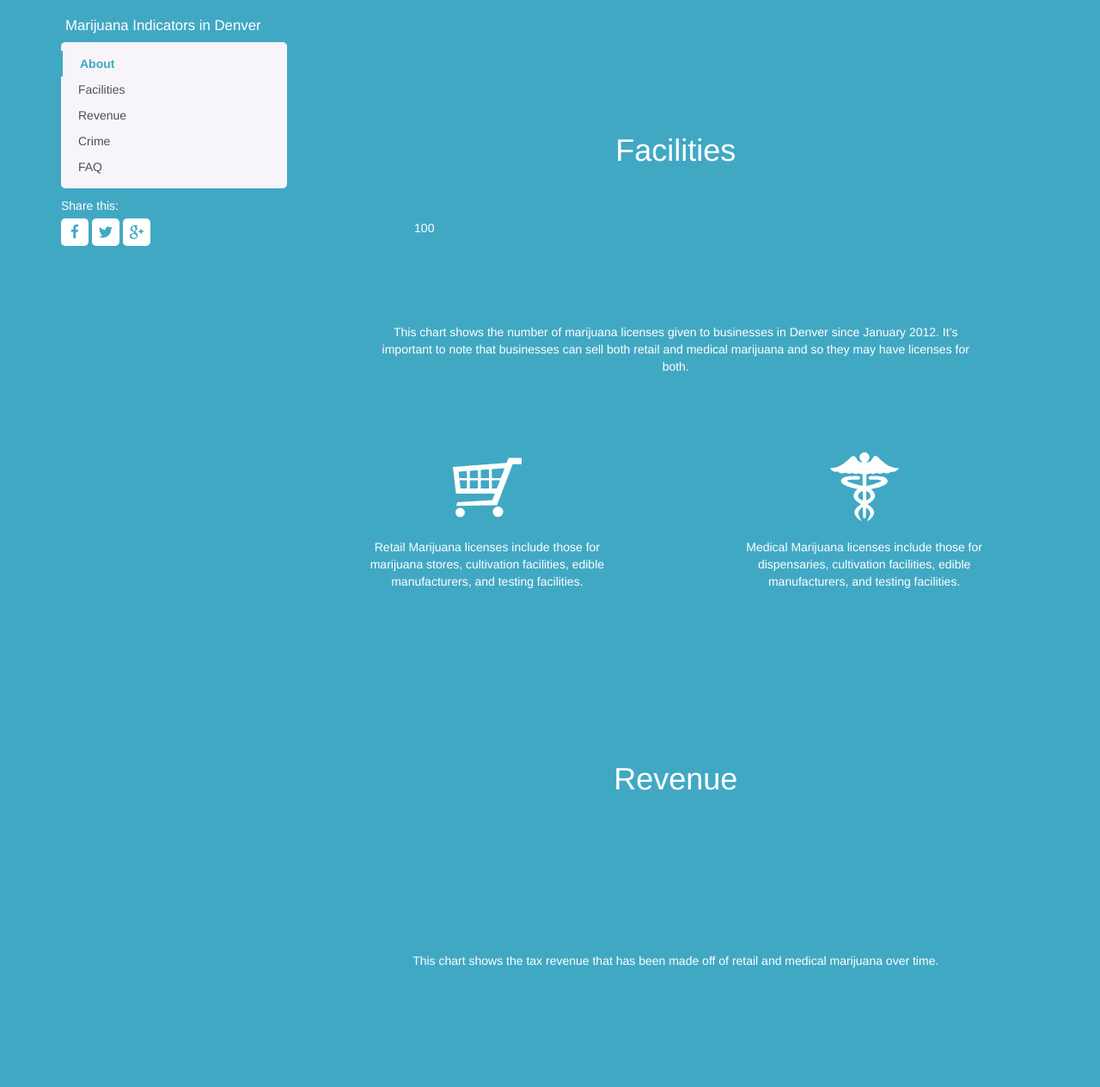
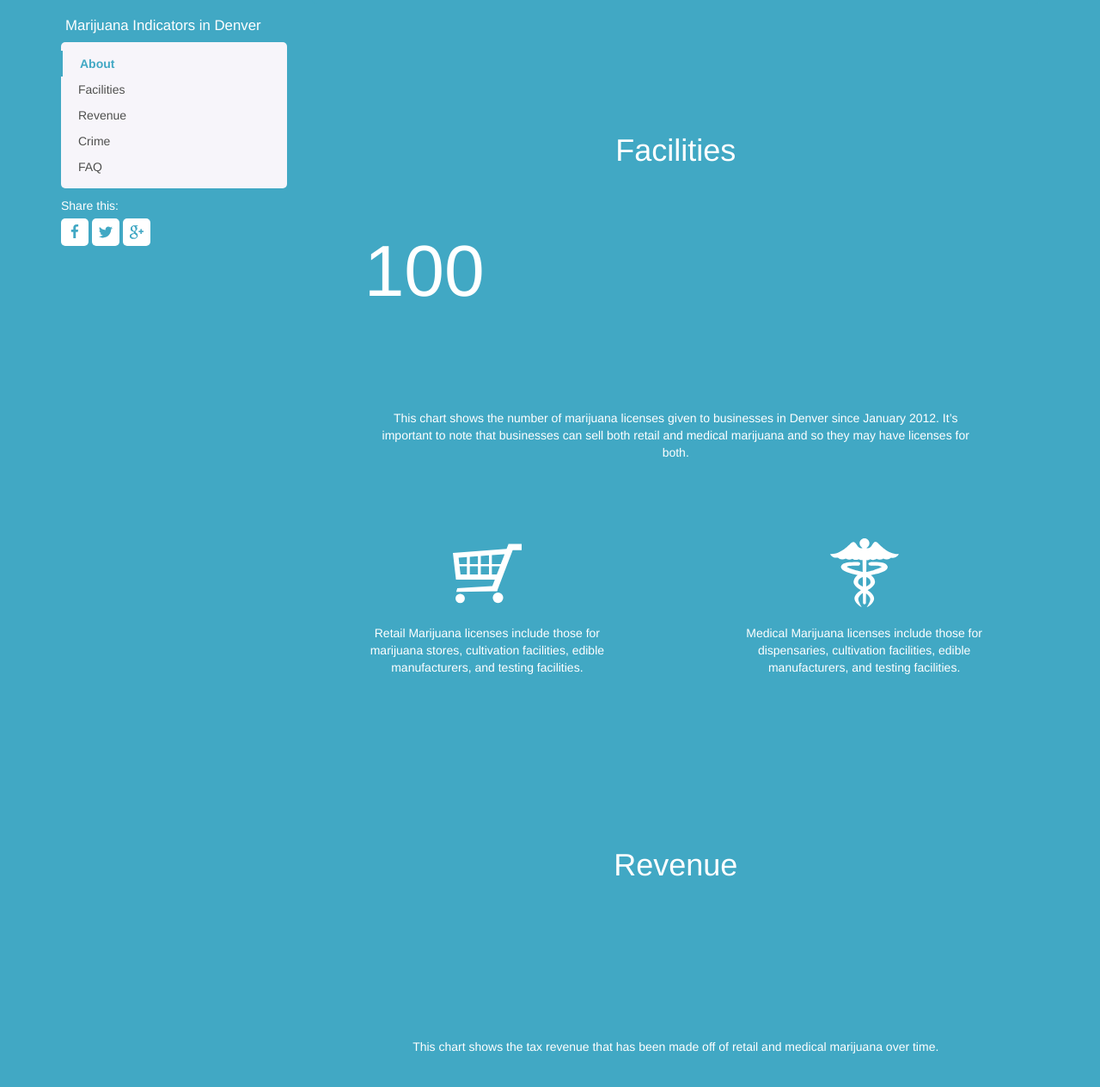
Before and after one commit to boonrs/denver-marijuana-infographic, a Jekyll site: the page built from index.html, in a window 1280 px wide and 1400 px high, scrolled down 428 px. Shown: the top 1264 px of the window at 86% size. Built offline with Jekyll 4.4.1, drawn with Linux system fonts in a browser that asks for light colours; Markdown is read by kramdown in place of the engine named in the settings.

Commit message:
fix conflict, s

```diff
--- a/css/main.css
+++ b/css/main.css
@@ -179,7 +179,7 @@ img.center {
 
 .big-number {
   font-family: "HelveticaNeue-Bold", "Helvetica Neue Bold", "Helvetica Neue", Helvetica, Arial, "Lucida Grande", sans-serif;
-  font-size: 1em;
+  font-size: 5em;
   text-align: center;
 
 }
@@ -424,7 +424,25 @@ footer a:hover {
 
 
 /* Show and affix the side nav when space allows it */
+@media(max-width:767px){
+ .big-number {
+   font-size: 5em;
+ }
+ }
+ @media(min-width:768px){
+   .big-number {
+     font-size: 6em;
+   }
+ }
+
 @media (min-width: 992px) {
+   .big-number {
+     font-size: 5em;
+   }
+    .bs-sidebar .nav > .active > ul {
+      display: block;
+    }
+
   .bs-sidebar .nav > .active > ul {
     display: block;
   }
@@ -451,4 +469,7 @@ footer a:hover {
   .bs-sidebar.affix {
     width: 263px;
   }
+   .big-number {
+     font-size: 6em;
+   }
 }
```
